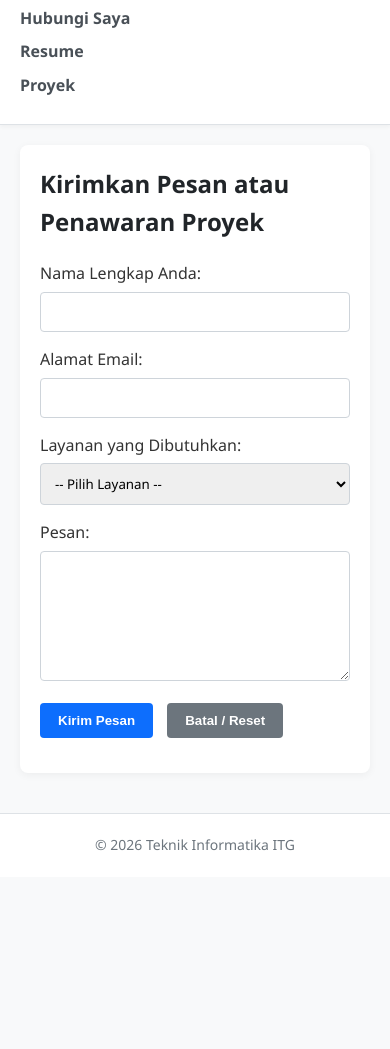
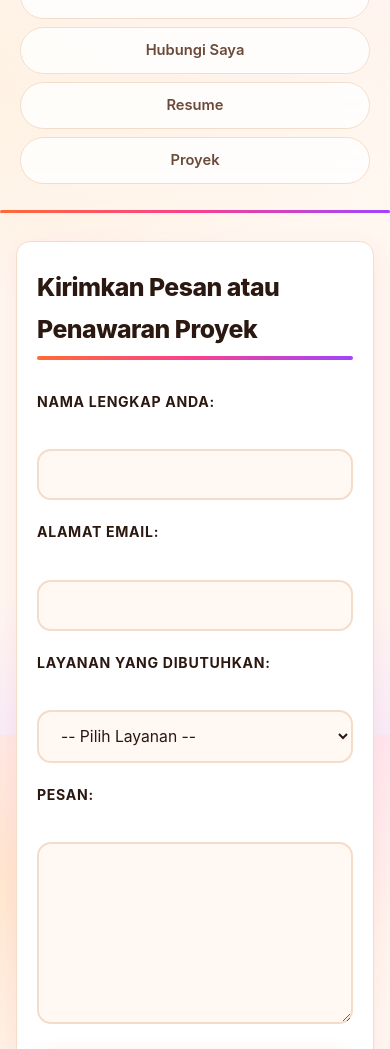
Before and after one commit to andika282006/praktikum-web-2026, a plain HTML site: page modul_3/kontak.html in a window 390 px wide. Shown: the part 109-1158 px from the top of the page. Before the commit the page ends 986 px from the top, so only its background shows below. Drawn offline with Linux system fonts and the light colour scheme.

Commit message:
menambahkan custom accent color dan hover effect pada modul 3

```diff
--- a/modul_3/style.css
+++ b/modul_3/style.css
@@ -1,130 +1,244 @@
-/* Reset */
-* {
-  margin: 0;
-  padding: 0;
-  box-sizing: border-box;
+/* ============================================
+   SUNSET THEME PORTFOLIO 2026
+   ============================================ */
+
+:root {
+  --bg: #fff7f0;
+  --surface: #ffffff;
+  --surface-2: #fff8f3;
+  --border: #f5dcc9;
+
+  --text: #2b1810;
+  --text-soft: #6b4a3a;
+  --muted: #a88973;
+
+  --sun-1: #ff6b35;
+  --sun-2: #ff8c42;
+  --sun-3: #f7418f;
+  --sun-5: #a044ff;
+
+  --accent: #ff6b35;
+  --accent-dark: #e94f8a;
+  --accent-soft: #fff0e8;
+  --glow: rgba(255, 107, 53, 0.28);
+
+  --r-md: 14px;
+  --r-lg: 22px;
+  --r-full: 999px;
+
+  --sh-md: 0 8px 24px rgba(233, 79, 138, 0.10);
+  --sh-lg: 0 20px 48px rgba(160, 68, 255, 0.15);
+
+  --t: 0.28s cubic-bezier(0.4, 0, 0.2, 1);
+  --w: 980px;
+  --sunset: linear-gradient(135deg, #ff6b35 0%, #f7418f 50%, #a044ff 100%);
 }
 
-body {
-  font-family: 'Segoe UI', Tahoma, Geneva, Verdana, sans-serif;
-  background-color: #f8f9fa;
-  color: #333;
-  line-height: 1.6;
+*, *::before, *::after {
+  margin: 0; padding: 0; box-sizing: border-box;
 }
 
-/* Header Umum */
+html { scroll-behavior: smooth; }
+
+body {
+  font-family: 'Plus Jakarta Sans', 'Inter', 'Segoe UI', system-ui, sans-serif;
+  background: var(--bg);
+  background-image:
+    radial-gradient(1100px 500px at 100% -10%, #ffe0ec 0%, transparent 60%),
+    radial-gradient(900px 500px at -10% 15%, #ffe6cc 0%, transparent 55%),
+    radial-gradient(800px 400px at 50% 110%, #f0e0ff 0%, transparent 60%);
+  background-attachment: fixed;
+  color: var(--text);
+  line-height: 1.7;
+  font-size: 16px;
+  -webkit-font-smoothing: antialiased;
+  min-height: 100vh;
+}
+
+img { max-width: 100%; display: block; }
+
+/* HEADER */
 body > header {
-  background-color: #ffffff;
-  padding: 25px 20px;
-  border-bottom: 1px solid #dee2e6;
-  box-shadow: 0 2px 4px rgba(0, 0, 0, 0.04);
+  padding: 56px 24px 40px;
+  background: linear-gradient(180deg, rgba(255,247,240,0.9) 0%, rgba(255,247,240,0.4) 100%);
+  backdrop-filter: blur(12px);
+  border-bottom: 1px solid var(--border);
+  position: relative;
+}
+
+body > header::after {
+  content: "";
+  position: absolute;
+  bottom: -1px; left: 0; right: 0;
+  height: 3px;
+  background: var(--sunset);
+  border-radius: 3px;
 }
 
 body > header h1 {
-  max-width: 900px;
-  margin: 0 auto 5px auto;
-  color: #0d6efd;
+  max-width: var(--w);
+  margin: 0 auto 10px;
+  font-size: clamp(1.9rem, 4vw, 2.6rem);
+  font-weight: 800;
+  letter-spacing: -0.03em;
+  line-height: 1.15;
+  background: var(--sunset);
+  -webkit-background-clip: text;
+  background-clip: text;
+  -webkit-text-fill-color: transparent;
 }
 
-/* Khusus Header di Resume (mengatur posisi subjudul dan nav agar rapi) */
 body > header p {
-  max-width: 900px;
-  margin: 0 auto 15px auto;
-  color: #6c757d;
+  max-width: var(--w);
+  margin: 0 auto 22px;
+  color: var(--text-soft);
 }
 
-/* Navigation */
-nav {
-  max-width: 900px;
-  margin: 0 auto;
-  padding: 0;
-  background-color: transparent;
-}
-
-nav ul {
-  display: flex;
-  gap: 20px;
-  list-style: none;
-}
+/* NAV */
+nav { max-width: var(--w); margin: 0 auto; }
+nav ul { display: flex; flex-wrap: wrap; gap: 10px; list-style: none; }
 
 nav a {
-  color: #495057;
+  display: inline-block;
+  padding: 10px 20px;
+  color: var(--text-soft);
   text-decoration: none;
   font-weight: 600;
-  transition: color 0.2s ease;
+  font-size: 0.92rem;
+  border-radius: var(--r-full);
+  background: rgba(255,255,255,0.8);
+  border: 1px solid var(--border);
+  transition: var(--t);
 }
 
 nav a:hover {
-  color: #0d6efd;
+  color: #fff;
+  background: var(--sunset);
+  border-color: transparent;
+  transform: translateY(-2px);
+  box-shadow: 0 8px 22px rgba(247, 65, 143, 0.3);
 }
 
-/* Main */
-main {
-  max-width: 900px;
-  margin: 30px auto;
-  padding: 0 20px;
+/* MAIN */
+main { max-width: var(--w); margin: 44px auto; padding: 0 24px; }
+
+section {
+  position: relative;
+  background: var(--surface);
+  padding: 36px;
+  border-radius: var(--r-lg);
+  border: 1px solid var(--border);
+  box-shadow: var(--sh-md);
+  margin-bottom: 24px;
+  transition: var(--t);
+  overflow: hidden;
 }
 
-section {
-  background-color: #ffffff;
-  padding: 25px;
-  border-radius: 8px;
-  box-shadow: 0 2px 8px rgba(0, 0, 0, 0.05);
-  margin-bottom: 20px;
+section::before {
+  content: "";
+  position: absolute;
+  top: 0; left: 0;
+  width: 100%; height: 4px;
+  background: var(--sunset);
+  opacity: 0;
+  transition: var(--t);
 }
 
-/* Gambar */
-main img {
-  display: block;
-  max-width: 100%;
-  height: auto;
-  margin: 15px 0;
-  border-radius: 6px;
+section:hover { transform: translateY(-4px); box-shadow: var(--sh-lg); }
+section:hover::before { opacity: 1; }
+
+/* TYPO */
+h2 {
+  margin-bottom: 22px;
+  font-size: 1.55rem;
+  font-weight: 800;
+  letter-spacing: -0.02em;
+  color: var(--text);
+  display: inline-block;
+  position: relative;
+  padding-bottom: 10px;
 }
 
-/* Judul */
-h2 {
-  margin-bottom: 15px;
-  color: #212529;
+h2::after {
+  content: "";
+  position: absolute;
+  left: 0; bottom: 0;
+  width: 100%; height: 4px;
+  border-radius: 4px;
+  background: var(--sunset);
 }
 
-h3 {
-  margin-bottom: 5px;
-  color: #343a40;
+h3 { margin-bottom: 6px; font-size: 1.12rem; font-weight: 700; color: var(--text); }
+p { color: var(--text-soft); }
+strong { color: var(--text); font-weight: 700; }
+
+em {
+  background: linear-gradient(135deg, var(--sun-1), var(--sun-3));
+  -webkit-background-clip: text;
+  background-clip: text;
+  -webkit-text-fill-color: transparent;
+  font-style: normal;
+  font-weight: 700;
 }
 
-/* Project & Article List di dalam Section */
+main img { width: 100%; height: auto; margin: 20px 0; border-radius: var(--r-md); box-shadow: var(--sh-md); }
+
+/* ARTICLE */
 section article {
-  padding: 12px 0;
-  border-bottom: 1px solid #dee2e6;
+  position: relative;
+  padding: 22px 24px 22px 28px;
+  margin-bottom: 14px;
+  border: 1px solid var(--border);
+  border-left: 4px solid var(--sun-1);
+  border-radius: var(--r-md);
+  background: var(--surface-2);
+  transition: var(--t);
 }
 
-section article:last-child {
-  border-bottom: none;
+section article:hover {
+  background: linear-gradient(135deg, #fff0e8 0%, #ffe4f0 100%);
+  border-left-color: var(--sun-3);
+  transform: translateX(6px);
+  box-shadow: 0 12px 28px rgba(233, 79, 138, 0.12);
 }
 
-/* List / Keahlian */
-section ul {
-  padding-left: 20px;
+section article:last-child { margin-bottom: 0; }
+
+/* LIST */
+section ul { list-style: none; padding-left: 0; }
+
+section li {
+  position: relative;
+  padding: 10px 0 10px 34px;
+  color: var(--text-soft);
+  border-bottom: 1px dashed var(--border);
 }
 
-section li {
-  margin-bottom: 8px;
+section li:last-child { border-bottom: none; }
+
+section li::before {
+  content: "";
+  position: absolute;
+  left: 6px; top: 50%;
+  transform: translateY(-50%) rotate(45deg);
+  width: 10px; height: 10px;
+  border-radius: 3px;
+  background: var(--sunset);
+  box-shadow: 0 0 0 4px #ffe8d8;
 }
 
-/* Form */
-form {
-  margin-top: 20px;
-}
-
-form p {
-  margin-bottom: 15px;
-}
+/* FORM */
+form { margin-top: 8px; }
+form p { margin-bottom: 20px; }
 
 label {
-  display: inline-block;
-  margin-bottom: 5px;
-  font-weight: 500;
+  display: block;
+  margin-bottom: 8px;
+  font-weight: 700;
+  font-size: 0.88rem;
+  color: var(--text);
+  text-transform: uppercase;
+  letter-spacing: 0.05em;
 }
 
 input[type="text"],
@@ -132,79 +246,120 @@ input[type="email"],
 select,
 textarea {
   width: 100%;
-  padding: 10px;
-  border: 1px solid #ced4da;
-  border-radius: 4px;
+  padding: 14px 18px;
+  border: 2px solid var(--border);
+  border-radius: var(--r-md);
   font-family: inherit;
+  font-size: 0.98rem;
+  color: var(--text);
+  background: var(--surface-2);
+  transition: var(--t);
+  outline: none;
 }
 
-textarea {
-  resize: vertical;
+input:hover, select:hover, textarea:hover { border-color: #f0c4a0; }
+
+input:focus, select:focus, textarea:focus {
+  border-color: var(--sun-1);
+  background: var(--surface);
+  box-shadow: 0 0 0 5px var(--glow);
 }
 
+textarea { resize: vertical; min-height: 130px; line-height: 1.6; }
+
+/* BUTTONS */
 button {
-  padding: 10px 18px;
+  padding: 14px 28px;
   border: none;
-  border-radius: 4px;
-  background-color: #0d6efd;
-  color: white;
-  font-weight: 600;
+  border-radius: var(--r-md);
+  background: var(--sunset);
+  color: #fff;
+  font-weight: 700;
+  font-size: 0.96rem;
+  font-family: inherit;
   cursor: pointer;
-  transition: opacity 0.2s ease;
+  transition: var(--t);
+  box-shadow: 0 6px 18px rgba(255, 107, 53, 0.35);
+}
+
+button:hover {
+  transform: translateY(-3px);
+  box-shadow: 0 14px 30px rgba(160, 68, 255, 0.35);
 }
 
 button[type="reset"] {
-  background-color: #6c757d;
+  background: var(--surface-2);
+  color: var(--text-soft);
+  border: 2px solid var(--border);
+  box-shadow: none;
   margin-left: 10px;
 }
 
-button:hover {
-  opacity: 0.85;
+button[type="reset"]:hover {
+  background: #fff;
+  color: var(--text);
+  border-color: var(--sun-2);
 }
 
-/* Aside */
+/* ASIDE */
 aside {
-  max-width: 900px;
-  margin: 30px auto;
-  padding: 20px;
-  background-color: #ffffff;
-  border-left: 4px solid #0d6efd;
-  border-radius: 0 8px 8px 0;
-  box-shadow: 0 2px 8px rgba(0, 0, 0, 0.05);
+  max-width: var(--w);
+  margin: 44px auto;
+  padding: 32px 36px;
+  background: var(--sunset);
+  border-radius: var(--r-lg);
+  box-shadow: 0 20px 48px rgba(160, 68, 255, 0.28);
+  color: #fff;
+  position: relative;
+  overflow: hidden;
 }
 
-/* Footer */
-footer {
-  padding: 20px;
-  text-align: center;
-  color: #6c757d;
-  font-size: 14px;
-  background-color: #ffffff;
-  border-top: 1px solid #dee2e6;
-  margin-top: 40px;
+aside::before {
+  content: "";
+  position: absolute;
+  top: -60px; right: -60px;
+  width: 220px; height: 220px;
+  background: radial-gradient(circle, rgba(255,255,255,0.3) 0%, transparent 70%);
+  border-radius: 50%;
 }
 
-/* Garis <hr> */
-hr {
-  display: none;
+aside h3 { color: #fff; margin-bottom: 10px; font-size: 1.25rem; position: relative; z-index: 1; }
+aside p { color: rgba(255,255,255,0.95); position: relative; z-index: 1; }
+
+/* FOOTER */
+footer {
+  padding: 36px 24px;
+  text-align: center;
+  color: var(--muted);
+  font-size: 0.88rem;
+  background: var(--surface);
+  border-top: 1px solid var(--border);
+  margin-top: 60px;
+  position: relative;
 }
 
-/* Tampilan HP (Responsive) */
+footer::before {
+  content: "";
+  position: absolute;
+  top: 0; left: 50%;
+  transform: translateX(-50%);
+  width: 120px; height: 3px;
+  border-radius: 3px;
+  background: var(--sunset);
+}
+
+hr { display: none; }
+
+/* RESPONSIVE */
 @media (max-width: 700px) {
-  nav ul {
-    flex-direction: column;
-    gap: 8px;
-  }
-
-  main {
-    margin-top: 20px;
-  }
-
-  main img {
-    margin: 0 auto;
-  }
-
-  section {
-    padding: 20px;
-  }
+  body > header { padding: 36px 20px 28px; }
+  nav ul { flex-direction: column; gap: 8px; }
+  nav a { width: 100%; text-align: center; }
+  main { margin: 28px auto; padding: 0 16px; }
+  section { padding: 24px 20px; border-radius: var(--r-md); }
+  aside { margin: 28px 16px; padding: 26px 22px; }
+  button { width: 100%; margin-bottom: 10px; }
+  button[type="reset"] { margin-left: 0; }
+  section article { padding: 18px; }
+  section article:hover { transform: none; }
 }
```
